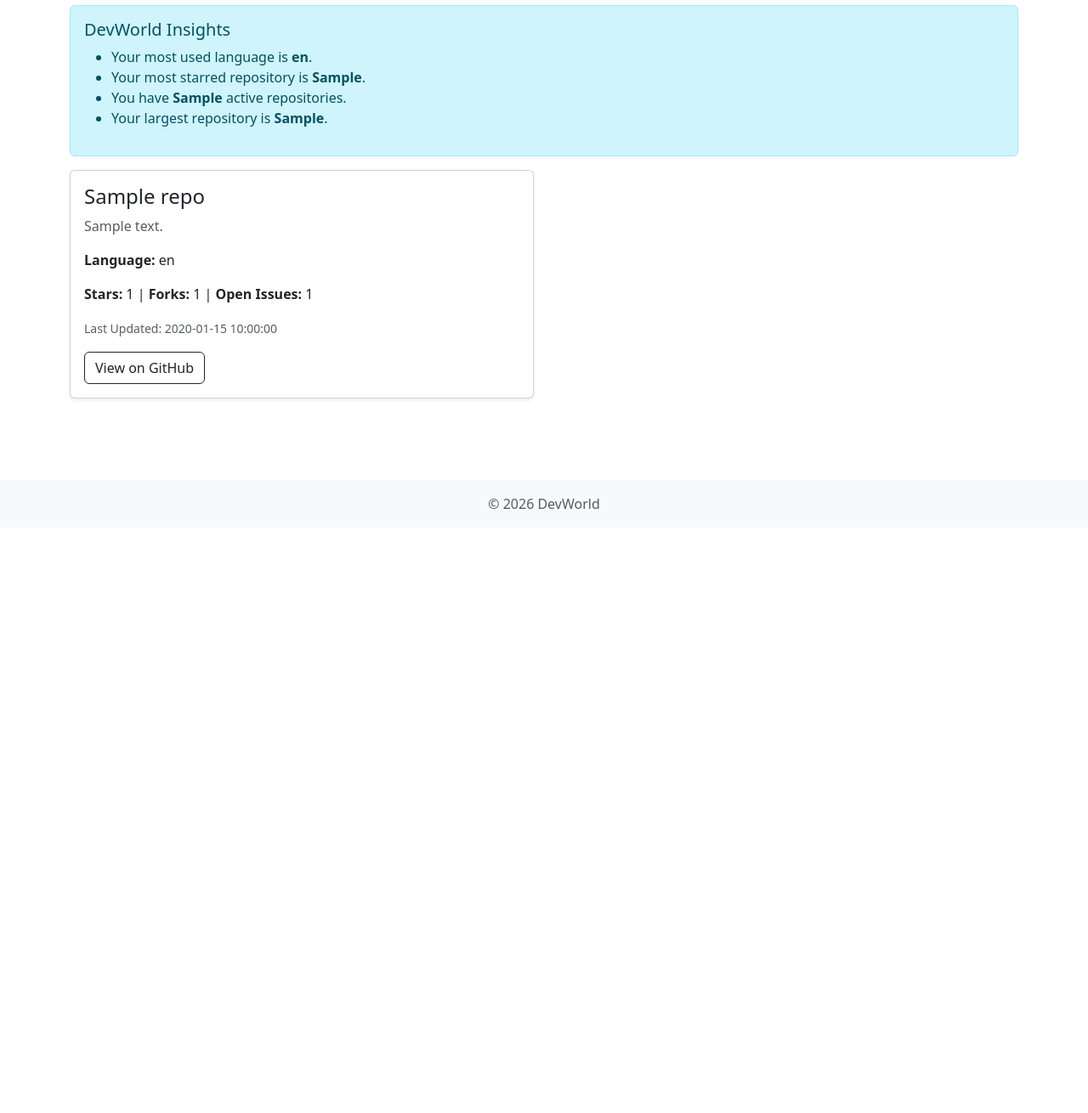
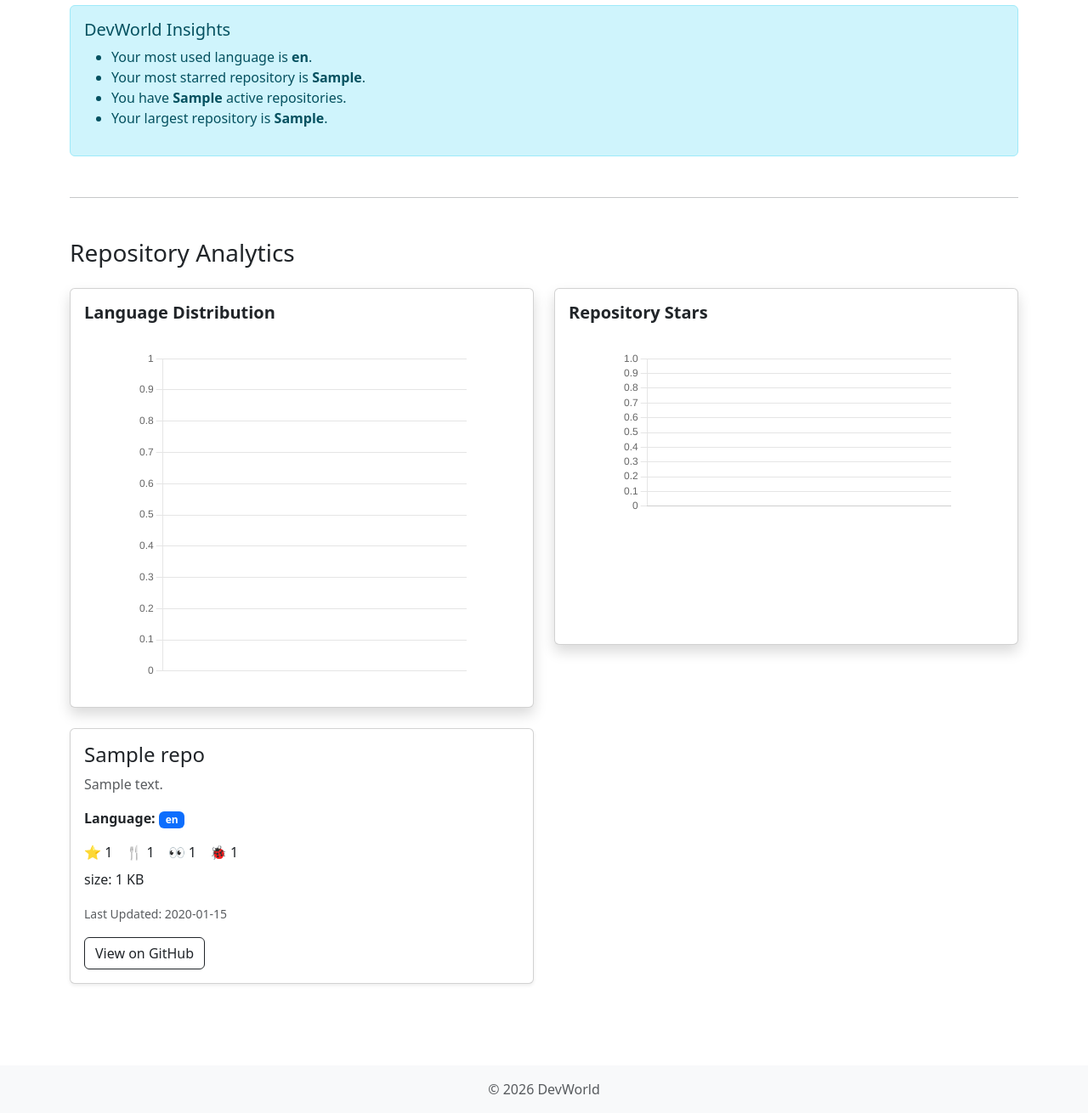
Before and after one commit to ben-m-m/DevWorld, a Flask app: template templates/dashboard.html in a window 1280 px wide. Shown: the part 328-1638 px from the top of the page at 85% size. Before the commit the page ends 927 px from the top, so only its background shows below. Run offline with Flask 3, Linux system fonts and the light colour scheme; the template is opened without the code that fills it: most values are stand-ins (such as "Sample title", 1, 10 or a date in 2020).

Commit message:
Enhance dashboard with repository analytics and visualizations, add charts for language distribution and stars, and improve user profile details

```diff
--- a/services/analytics.py
+++ b/services/analytics.py
@@ -59,7 +59,7 @@
 
         return {
             "most_common_language" : language_counter.most_common(1)[0][0] if language_counter else "N/A",
-            "Language_breakdown": dict(language_counter)
+            "language_breakdown": dict(language_counter)
         }
 
 
--- /dev/null
+++ b/static/css/style.css
@@ -0,0 +1,16 @@
+/* dashboard charts */
+.chart-container {
+    max-width: 420px;
+    margin: 0 auto;
+    padding: 1rem;
+}
+
+.chart-card {
+    min-height: 420px;
+
+}
+
+.chart-title {
+    font-weight: 600;
+    margin-bottom: 1rem;
+}
--- /dev/null
+++ b/static/js/dashboard.js
@@ -0,0 +1,78 @@
+document.addEventListener("DOMContentLoaded", () => {
+    initializeLanguageChart();
+    initializeStarsChart();
+});
+
+function initializeLanguageChart() {
+    const canvas = document.getElementById("languageChart");
+    if (!canvas) {
+        return;
+    }
+
+    const languageData = JSON.parse(
+        canvas.dataset.language
+    );
+
+    new Chart(canvas, {
+        type: "doughnut",
+        data: {
+            labels: Object.keys(languageData),
+            datasets: [
+                {
+                    data: Object.values(languageData)
+                }
+            ]
+        },
+
+        options: {
+            responsive: true,
+            maintainAspectRatio: true,
+            plugins: {
+                legend: {
+                    display: false
+                }
+            },
+            scales: {
+                y: {
+                    beginAtZero: true
+                }
+            }
+        }
+    });
+}
+
+function initializeStarsChart() {
+    const canvas = document.getElementById("starsChart");
+
+    if (!canvas) return;
+
+    const labels = JSON.parse(canvas.dataset.labels);
+    const values = JSON.parse(canvas.dataset.values);
+
+    new Chart(canvas, {
+        type: "bar",
+        data: {
+            labels: labels,
+            datasets: [{
+                label: "GitHub Stars",
+                data: values
+            }]
+        },
+        options: {
+            responsive: true,
+            maintainAspectRatio: true,
+            plugins: {
+                legend: {
+                    display: false
+                }
+            },
+            scales: {
+                y: {
+                    beginAtZero: true
+                }
+            }
+        }
+    });
+}
+
+console.log("dashboard.js loaded");
--- a/templates/base.html
+++ b/templates/base.html
@@ -48,6 +48,8 @@
 
     </div>
 </footer>
-
+<script src="https://cdn.jsdelivr.net/npm/chart.js"></script>
+{% block scripts %}
+{% endblock %}
 </body>
 </html>
--- a/templates/dashboard.html
+++ b/templates/dashboard.html
@@ -111,6 +127,43 @@
 </div>
 {% endif %}
 
+
+{% if analytics.language_breakdown %}
+<hr class="my-5">
+<h3 class="mb-4"> Repository Analytics</h3>
+<div class="row">
+    <!-- language chart -->
+    <div class="col-lg-6 mb-4">
+        <div class="card shadow chart-card">
+            <div class="card-body">
+                <h5 class="chart-title">
+                    Language Distribution
+                </h5>
+                <div class="chart-container">
+                    <canvas id="languageChart" data-language='{{ analytics.language_breakdown | tojson }}'></canvas>
+                </div>
+
+            </div>
+        </div>
+    </div>
+    <!-- Stars Chart -->
+     <div class="col-lg-6 mb-4">
+        <div class="card shadow chart-card">
+            <div class="card-body">
+                <h5 class="chart-title">
+                    Repository Stars
+                </h5>
+                <div class="chart-container">
+                    <canvas id="starsChart" data-labels='{{ chart_data.repository_names | tojson }}' data-values='{{ chart_data.repository_stars | tojson }}'>
+
+                    </canvas>
+                </div>
+            </div>
+        </div>
+     </div>
+</div>
+{% endif %}
+<!-- insights -->
 {% if repos %}
 <div class="row">
     {% for repo in repos %}
@@ -120,15 +173,24 @@
                 <h4>{{ repo.name }}</h4>
                 <p class="text-muted">{{ repo.description or "No description available." }}</p>
                 <p>
-                        <strong>Language:</strong> {{ repo.language or "Not specified" }}
+                    <strong>Language:</strong>
+                    <span class="badge bg-primary"> {{ repo.language or "Unknown" }} </span>
                 </p>
+                <div class="d-flex flex-wrap gap-3 my-2">
+
+                    <span>⭐ {{ repo.stargazers_count }}</span>
+
+                    <span>🍴 {{ repo.forks_count }}</span>
+
+                    <span>👀 {{ repo.watchers_count }}</span>
+
+                    <span>🐞 {{ repo.open_issues_count }}</span>
+
+                </div>
+
+                <p> size: {{ repo.size }} KB </p>
                 <p>
-                        <strong>Stars:</strong> {{ repo.stargazers_count }} |
-                        <strong>Forks:</strong> {{ repo.forks_count }} |
-                        <strong>Open Issues:</strong> {{ repo.open_issues_count }}
-                    </p>
-                    <p>
-                        <small class="text-muted">Last Updated: {{ repo.updated_at }}</small>
+                    <small class="text-muted">Last Updated: {{ repo.updated_at[:10] }}</small>
                 </p>
                 <a href="{{ repo.html_url }}" target="_blank" class="btn btn-outline-dark">View on GitHub</a>
             </div>
```
Also changed, not shown: other parts of templates/dashboard.html (+26 -4 lines), routes/github.py (+6 -1 lines). Lines whose indentation alone changed are shown as unchanged.
